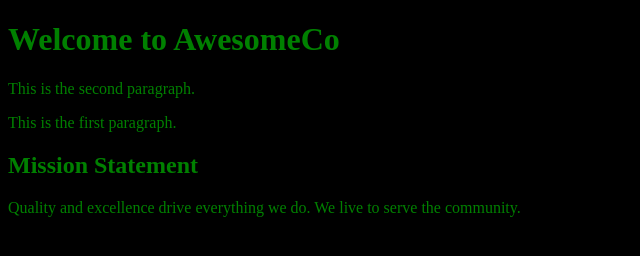
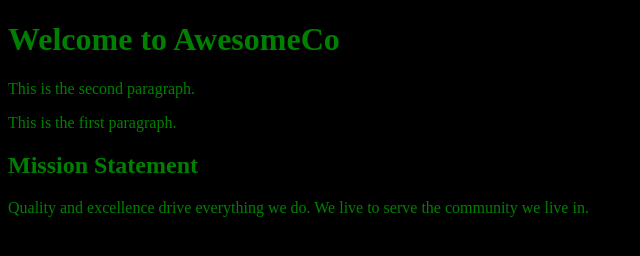
Before and after one commit to MThalacker1/awesomeco_website, a plain HTML site: page index.html in a window 1280 px wide. Shown: the full height of the page, 0-640 px from the left. Drawn offline with Linux system fonts and the light colour scheme.

Commit message:
Updates index.html

```diff
--- a/index.html
+++ b/index.html
@@ -12,6 +12,6 @@
         <h2>
             Mission Statement
         </h2>
-        <p>Quality and excellence drive everything we do. We live to serve the community.</p>
+        <p>Quality and excellence drive everything we do. We live to serve the community we live in.</p>
     </body>
 </html>
```
